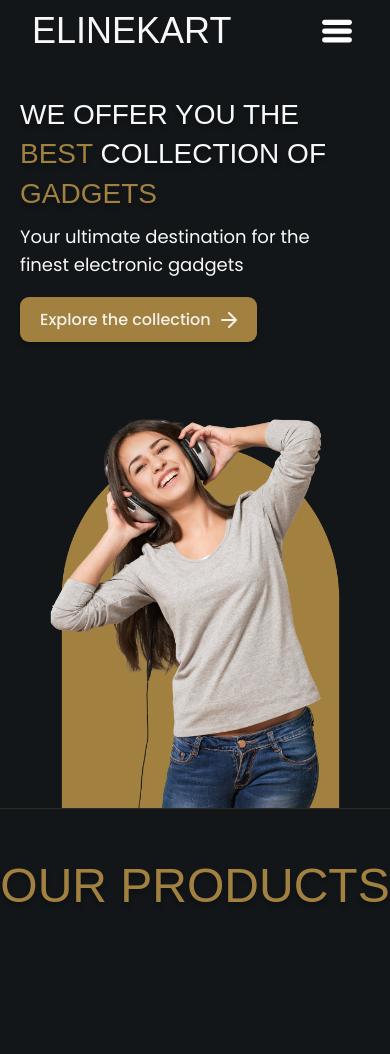
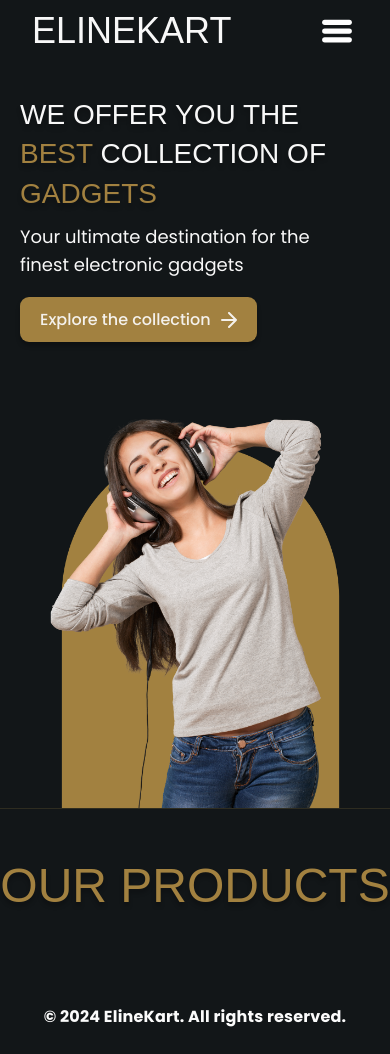
Before and after one commit to SasnarineDeodat/eline_kart, a React (Create React App) app: page / in a window 390 px wide. Before the commit the page ends 980 px from the top, so only its background shows below. Built offline with nearby package versions, Linux system fonts and the light colour scheme; a web font is replaced by a local one.

Commit message:
created the fully responsive footer section

```diff
--- a/src/components/Footer.css
+++ b/src/components/Footer.css
@@ -0,0 +1,22 @@
+.footer_section {
+    display: flex;
+    height: 74px;
+    align-items: center;
+    justify-content: center;
+}
+
+.footer_section p {
+    margin: 0px;
+    color: #FBFBFB;
+    font-family: var(--font-family);
+    font-size: 20px;
+    font-weight: 700;
+    line-height: 20px;
+    letter-spacing: 0.2px;
+}
+
+@media (max-width: 423px) {
+    .footer_section p {
+        font-size: 16px;
+    }
+}
--- a/src/components/Footer.jsx
+++ b/src/components/Footer.jsx
@@ -1,7 +1,9 @@
+import './Footer.css';
+
 const Footer = () => {
   return (
-    <section>
-
+    <section className="footer_section">
+        <p>© 2024 ElineKart. All rights reserved.</p>
     </section>
   )
 }
```
